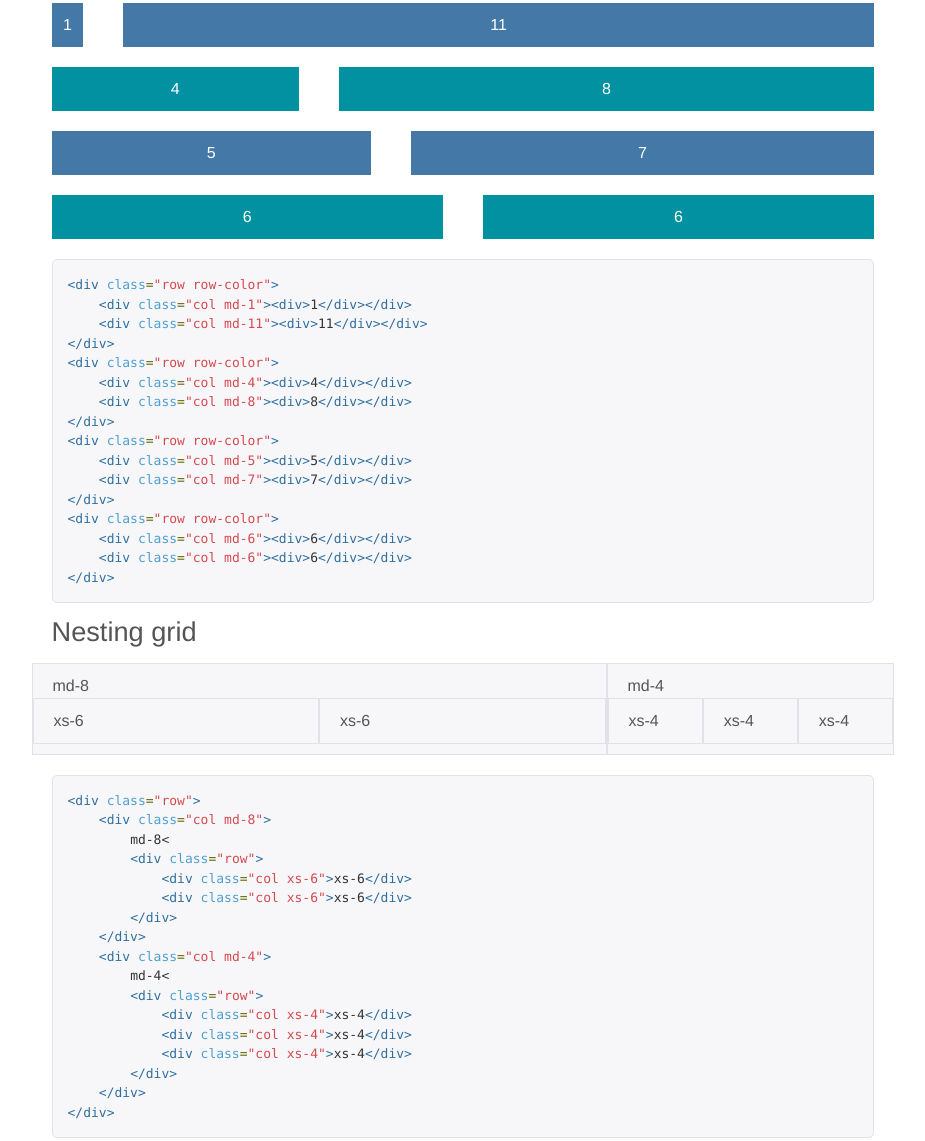
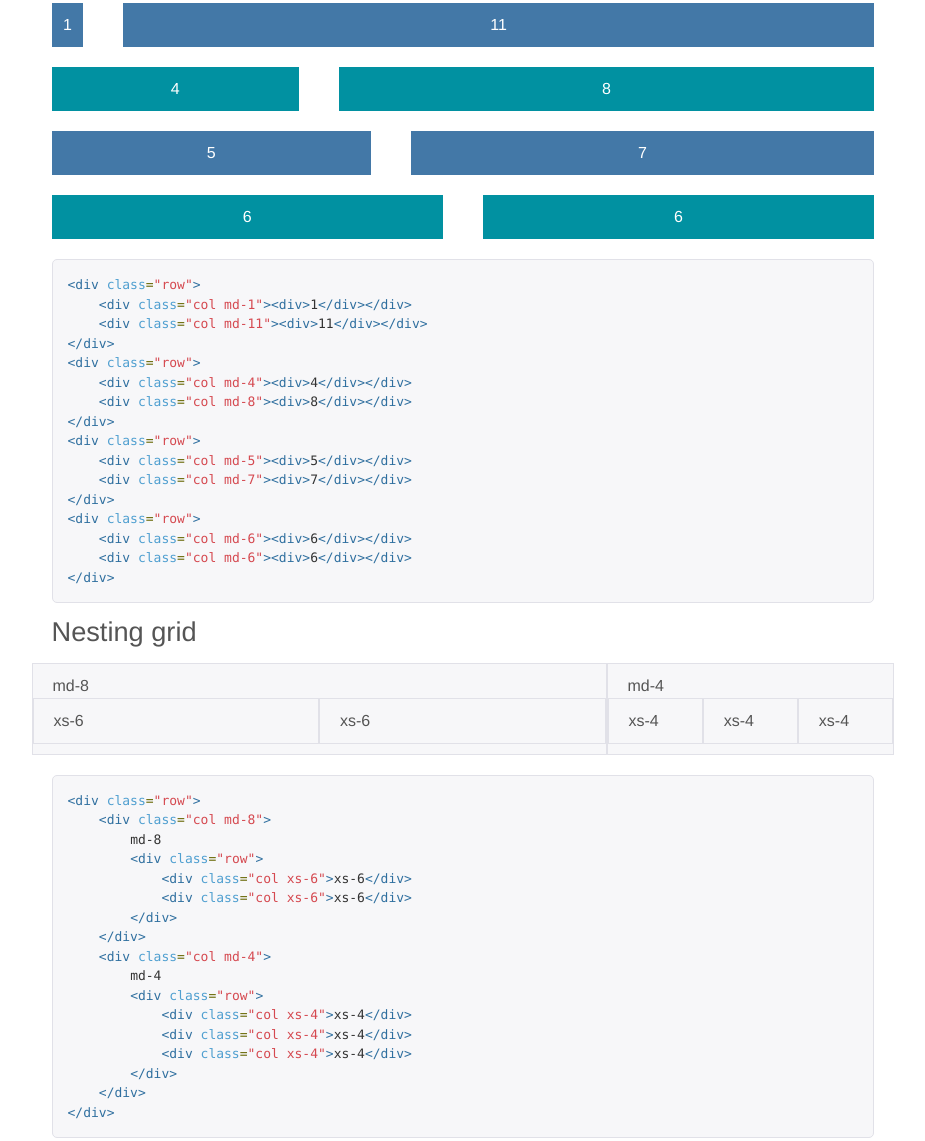
Before and after one commit to Stanko/skyblue, a website: page index.html in a window 1280 px wide. Shown: the part 1727-2868 px from the top of the page, without its empty margins (321-1246 px from the left). Drawn offline with nearby package versions, Linux system fonts and the light colour scheme.

Commit message:
typo fixes

```diff
--- a/index.html
+++ b/index.html
@@ -178,19 +178,19 @@
 			</div>
 
 <pre class="prettyprint">
-&lt;div class="row row-color">
+&lt;div class="row">
     &lt;div class="col md-1">&lt;div>1&lt;/div>&lt;/div>
     &lt;div class="col md-11">&lt;div>11&lt;/div>&lt;/div>
 &lt;/div>
-&lt;div class="row row-color">
+&lt;div class="row">
     &lt;div class="col md-4">&lt;div>4&lt;/div>&lt;/div>
     &lt;div class="col md-8">&lt;div>8&lt;/div>&lt;/div>
 &lt;/div>
-&lt;div class="row row-color">
+&lt;div class="row">
     &lt;div class="col md-5">&lt;div>5&lt;/div>&lt;/div>
     &lt;div class="col md-7">&lt;div>7&lt;/div>&lt;/div>
 &lt;/div>
-&lt;div class="row row-color">
+&lt;div class="row">
     &lt;div class="col md-6">&lt;div>6&lt;/div>&lt;/div>
     &lt;div class="col md-6">&lt;div>6&lt;/div>&lt;/div>
 &lt;/div>
@@ -219,14 +219,14 @@
 <pre class="prettyprint">
 &lt;div class="row">
     &lt;div class="col md-8">
-        md-8&lt;
+        md-8
         &lt;div class="row">
             &lt;div class="col xs-6">xs-6&lt;/div>
             &lt;div class="col xs-6">xs-6&lt;/div>
         &lt;/div>
     &lt;/div>
     &lt;div class="col md-4">
-        md-4&lt;
+        md-4
         &lt;div class="row">
             &lt;div class="col xs-4">xs-4&lt;/div>
             &lt;div class="col xs-4">xs-4&lt;/div>
```
